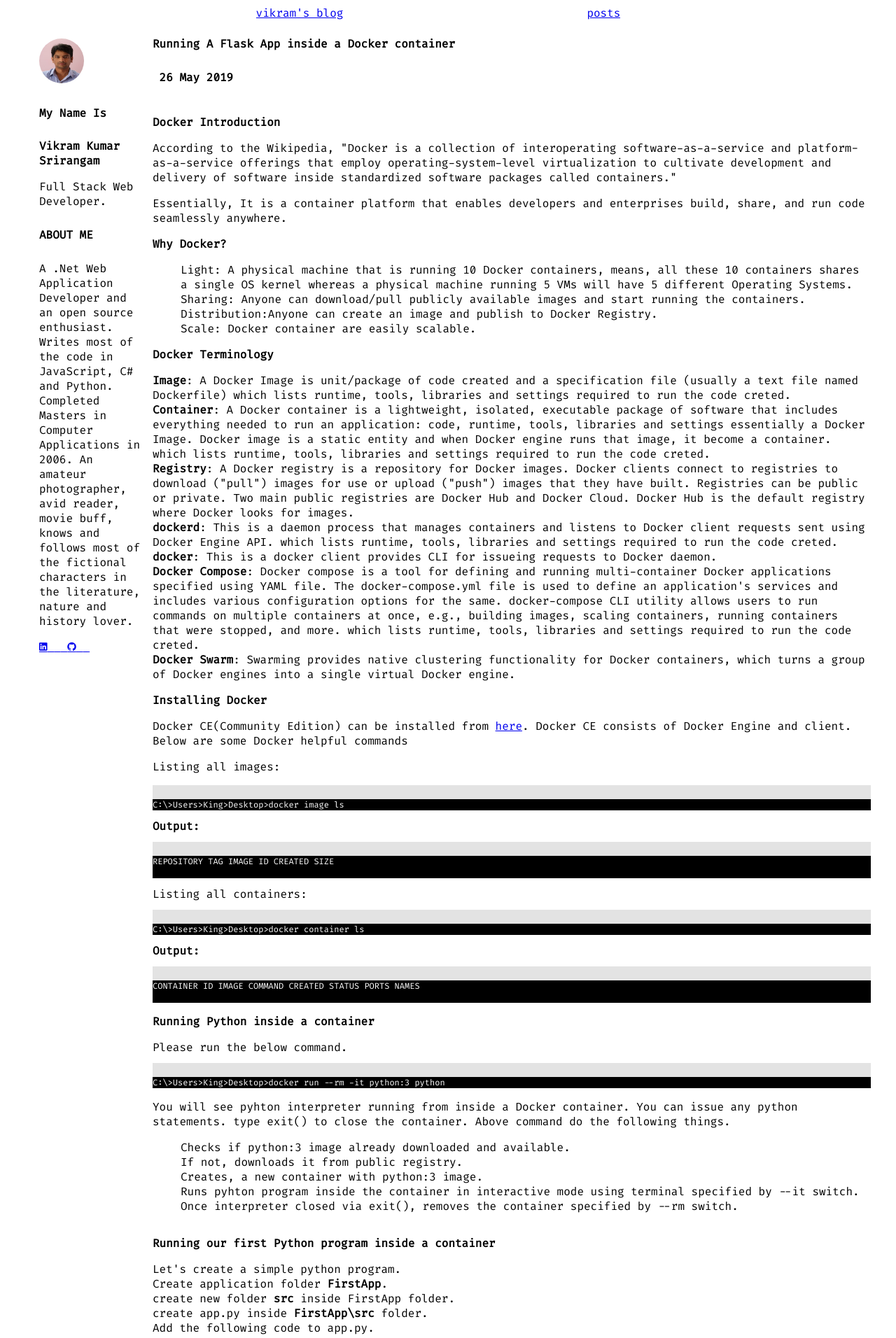
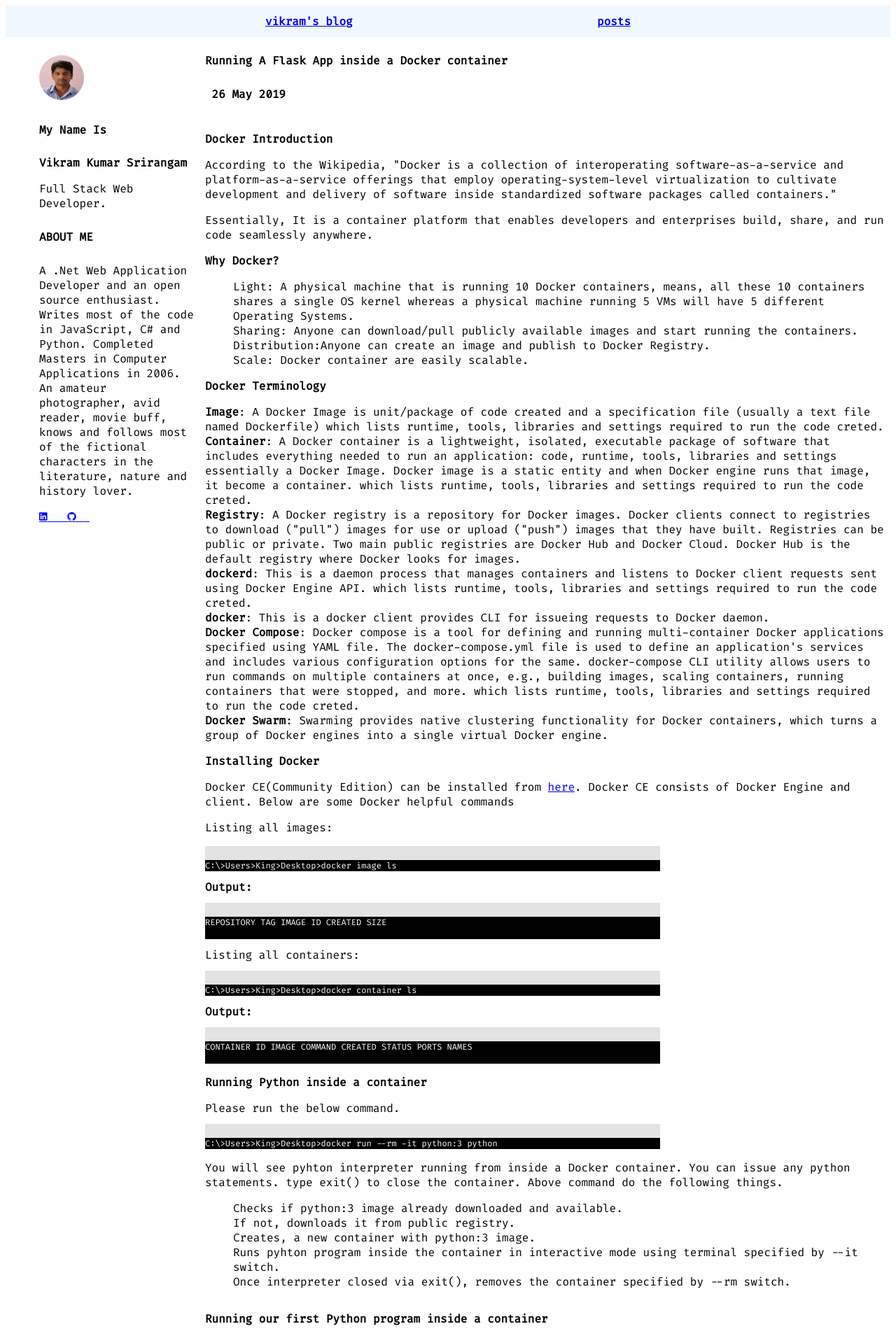
Before and after one commit to srirangamv/srirangamv.github.io, a Jekyll site: the page built from index.html, in a window 1280 px wide. Shown: the top 1912 px of the page at 70% size. Built offline with Jekyll 4.4.1, drawn with Linux system fonts in a browser that asks for light colours; the list of posts is cut into pages by our own code; some of the changed text lies outside the part shown.

Commit message:
css changes.

```diff
--- a/_layouts/default.html
+++ b/_layouts/default.html
@@ -79,15 +79,15 @@
             {{ content }}
         </main>
 
-        <aside>
-            <!-- Sidebar / Ads -->
-        </aside>
+        <!-- <aside>
+            Sidebar / Ads
+        </aside> -->
 
         <footer>
             <!-- Footer content -->
-            <p>
+            <span>
                 © Copyright 2020, <a href="https://vwtt.github.io" target="_blank" rel="noopener">Vikram Srirangam</a>
-            </p>
+            </span>
         </footer>
     </div>
     <script>
--- a/css/style.css
+++ b/css/style.css
@@ -16,11 +16,11 @@
             display: grid;
 
             grid-template-areas:
-                "header header header"
-                "nav content content"
-                "footer footer footer";
+                "header header"
+                "nav content"
+                "footer footer";
 
-            grid-template-columns: 200px 1fr 200px;
+            grid-template-columns: 275px 1fr;
             grid-template-rows: auto 1fr auto;
             grid-gap: 10px;
 
@@ -32,6 +32,9 @@
             display: flex;
             justify-content: space-between;
             align-items: center;
+            font-weight: bolder;
+            background-color: aliceblue;
+            padding: 0.75em;
         }
 
         nav {
@@ -165,4 +168,5 @@
             color: white;
             border-top: solid 20px rgb(227, 227, 227);
             font-size: 12px;
+            max-width: 650px;
         }
```
